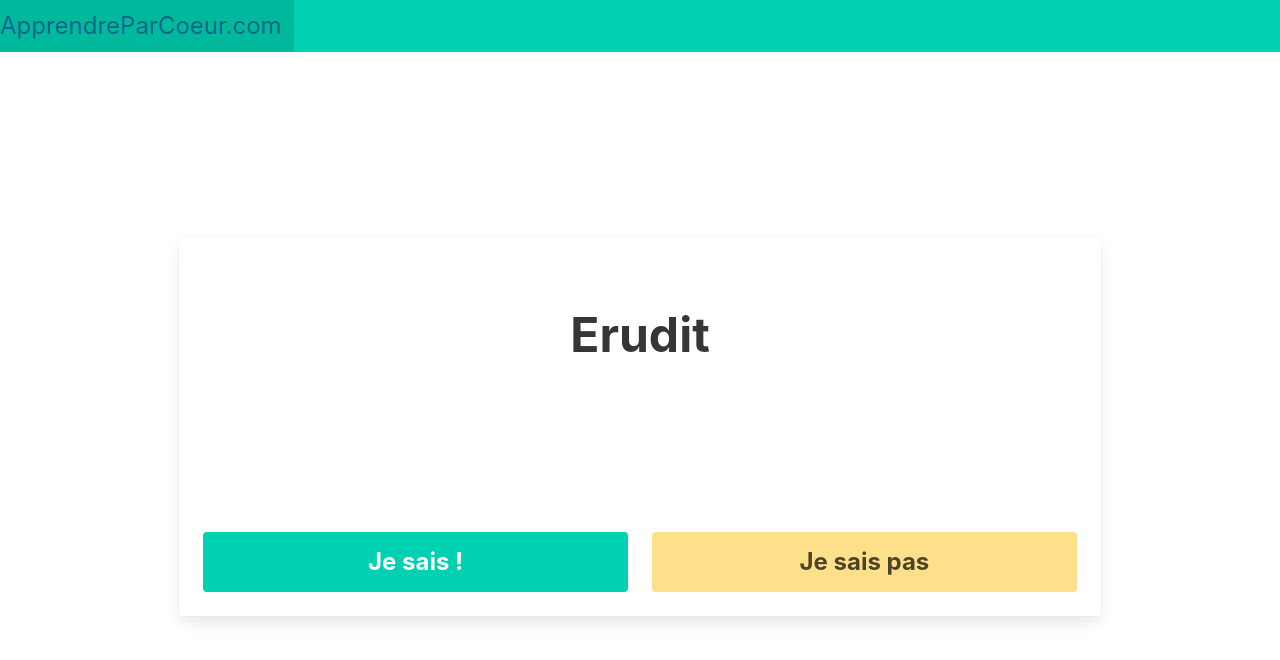
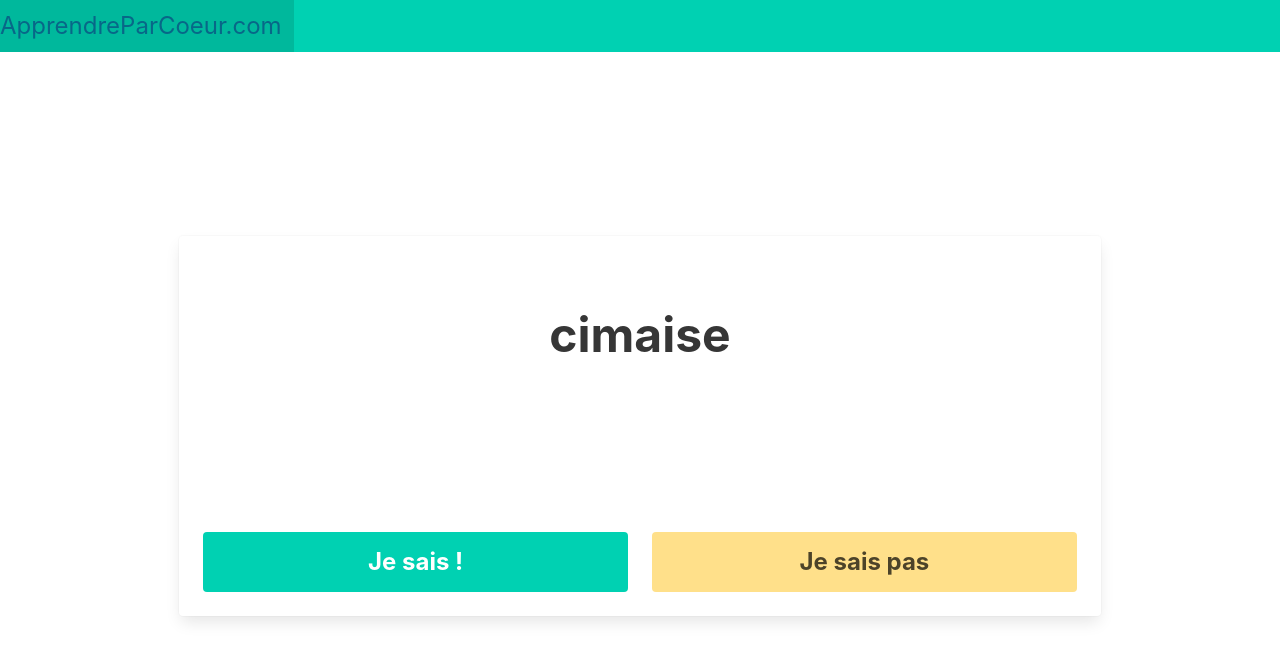
Before and after one commit to maximallain/ApprendreParCoeur, a React (Create React App) app: page / in a window 1280 px wide. Both pictures are taken after a click on the button "Commencer". Shown: the top 660 px of the page. Built offline with nearby package versions, Linux system fonts and the light colour scheme.

Commit message:
feat: display a list of words-definitions

```diff
--- a/src/components/GuessWordContainer.tsx
+++ b/src/components/GuessWordContainer.tsx
@@ -1,26 +1,79 @@
 import { useCallback, useMemo, useState } from "react";
 import "./GuessWordContainer.css";
+
+type wordDefinitions = {
+  word: string;
+  definition: string;
+};
+
+const WORDS_DEFINITIONS: wordDefinitions[] = [
+  { word: "cimaise", definition: "Moulure qui forme la partie supérieure d'une corniche." },
+  { word: "acuité", definition: "Caractère aigu, intense. Degré de sensibilité (d'un sens)." },
+  { word: "prosaïque", definition: "Qui tient trop de la prose. Qui manque d'élégance." },
+  { word: "éphèbe", definition: "Adolescent grec. Jeune homme." },
+  {
+    word: "phéromone",
+    definition:
+      "Molécule chimique produite par un organisme, qui induit un comportement spécifique chez un autre membre de la même espèce.",
+  },
+  {
+    word: "colluvion",
+    definition: "Dépôt de sédiments qui se forme sur une petite distance et en fine couche sur un versant.",
+  },
+  {
+    word: "syntagme",
+    definition:
+      "En linguistique, le syntagme est un constituant syntaxique et sémantique de la phrase. On l'appelle aussi groupe ou entité car il est composé d'un ou plusieurs mots allant jusqu'à la phrase simple.",
+  },
+  {
+    word: "parataxe",
+    definition:
+      "Juxtaposition de propositions sans mot de liaison. Exemple : J’ai pris l’autobus à 2 heures. Il faisait très chaud. J’ai mangé au restaurant, chez Céleste, comme d’habitude. (Albert Camus, L'Étranger)",
+  },
+  {
+    word: "asyndète",
+    definition: "Absence de liaison entre deux termes ou groupes de termes en rapport étroit (ex. bon pied bon œil).",
+  },
+  {
+    word: "anaphore",
+    definition:
+      "Répétition d'un mot en tête de plusieurs membres de phrase, pour obtenir un effet de renforcement ou de symétrie. Exemple : Paris ! Paris outragé ! Paris brisé ! Paris martyrisé !",
+  },
+];
 
 const GuessWordContainer = () => {
   const [hasAnswered, setHasAnswered] = useState(false);
   const [knowsTheDefinition, setKnowsTheDefinition] = useState<boolean | undefined>(undefined);
+  const [wordDefinitionIndex, setWordDefinitionIndex] = useState(0);
+  const [isListTerminated, setIsListTerminated] = useState(false);
+  const currentWordDefinition = useMemo(() => WORDS_DEFINITIONS[wordDefinitionIndex], [wordDefinitionIndex]);
 
   const answer = () => setHasAnswered(true);
-  const answerAndKnow = () => {
+  const answerAndKnow = useCallback(() => {
     answer();
     setKnowsTheDefinition(true);
-  };
+  }, []);
 
-  const answerAndDontKnow = () => {
+  const answerAndDontKnow = useCallback(() => {
     answer();
     setKnowsTheDefinition(false);
-  };
+  }, []);
 
-  const definitionContainer = (
-    <p className="has-text-centered">
-      Qui a des connaissances approfondies dans une matière, en particulier des connaissances historiques.
-    </p>
-  );
+  const increment = useCallback((wordDefinitionIndex: number) => {
+    if (wordDefinitionIndex + 1 >= WORDS_DEFINITIONS.length) {
+      setIsListTerminated(true);
+    } else {
+      setWordDefinitionIndex(wordDefinitionIndex + 1);
+    }
+  }, []);
+
+  const displayNextWord = useCallback((wordDefinitionIndex: number) => {
+    increment(wordDefinitionIndex);
+    setHasAnswered(false);
+    setKnowsTheDefinition(undefined);
+  }, []);
+
+  const definitionContainer = <p className="has-text-centered">{currentWordDefinition.definition}</p>;
 
   const generateButton = useCallback((text: string, action: () => void, color: "primary" | "warning") => {
     return (
@@ -45,16 +98,9 @@ const GuessWordContainer = () => {
   }, []);
 
   const hasAnsweredAndKnowsButtons = useMemo(() => {
-    const IConfirmIKnewButton = generateButton(
-      "Je confirme que je sais",
-      () => console.log("Je confirme que je sais"),
-      "primary"
-    );
-    const FinallyIDidntKnowButton = generateButton(
-      "Ah ! En fait, non, je ne l'avais pas",
-      () => console.log("Ah ! En fait, non, je ne l'avais pas"),
-      "warning"
-    );
+    const next = () => displayNextWord(wordDefinitionIndex);
+    const IConfirmIKnewButton = generateButton("Je confirme que je sais", next, "primary");
+    const FinallyIDidntKnowButton = generateButton("Ah ! En fait, non, je ne l'avais pas", next, "warning");
 
     return (
       <div className="columns">
@@ -62,15 +108,15 @@ const GuessWordContainer = () => {
         {FinallyIDidntKnowButton}
       </div>
     );
-  }, []);
+  }, [wordDefinitionIndex]);
 
   const hasAnsweredAndDontKnowsButtons = useMemo(
     () => (
       <div className="columns">
-        {generateButton("C'est lu. Allez la suite !", () => console.log("C'est lu. Allez la suite !"), "primary")}
+        {generateButton("C'est lu. Allez la suite !", () => displayNextWord(wordDefinitionIndex), "primary")}
       </div>
     ),
-    []
+    [wordDefinitionIndex]
   );
 
   const buttons = useMemo(() => {
@@ -80,12 +126,18 @@ const GuessWordContainer = () => {
 
   return (
     <div className="card guess-word-container">
-      <div className="card-content is-flex is-flex-direction-column is-justify-content-space-between">
-        <div className="title is-1 has-text-centered has-text-weight-bold mt-6 mb-0">Erudit</div>
+      {isListTerminated ? (
+        <div className="title is-1 has-text-centered has-text-weight-bold mt-6 mb-0">FINI !</div>
+      ) : (
+        <div className="card-content is-flex is-flex-direction-column is-justify-content-space-between">
+          <div className="title is-1 has-text-centered has-text-weight-bold mt-6 mb-0">
+            {currentWordDefinition.word}
+          </div>
 
-        {hasAnswered && definitionContainer}
-        {buttons}
-      </div>
+          {hasAnswered && definitionContainer}
+          {buttons}
+        </div>
+      )}
     </div>
   );
 };
```
